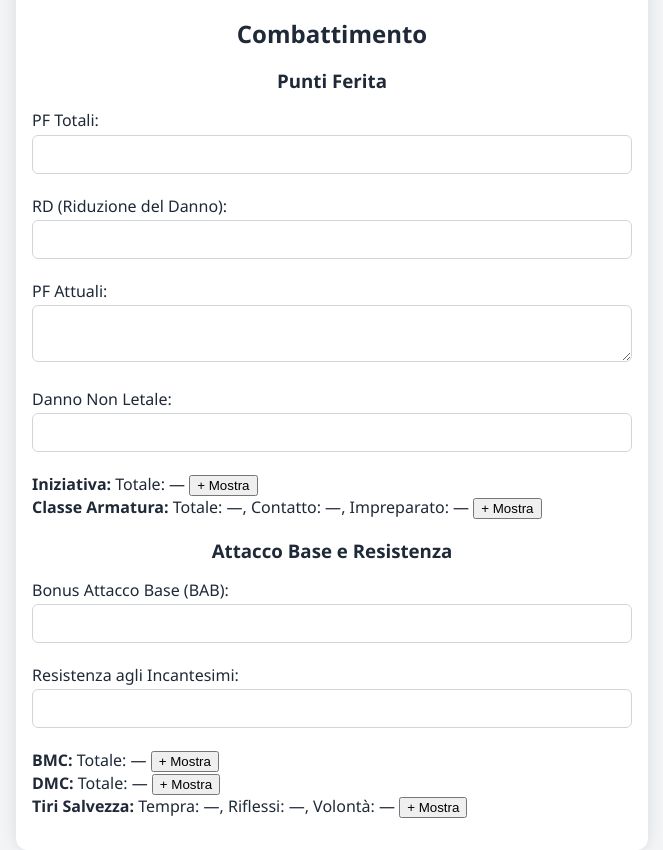
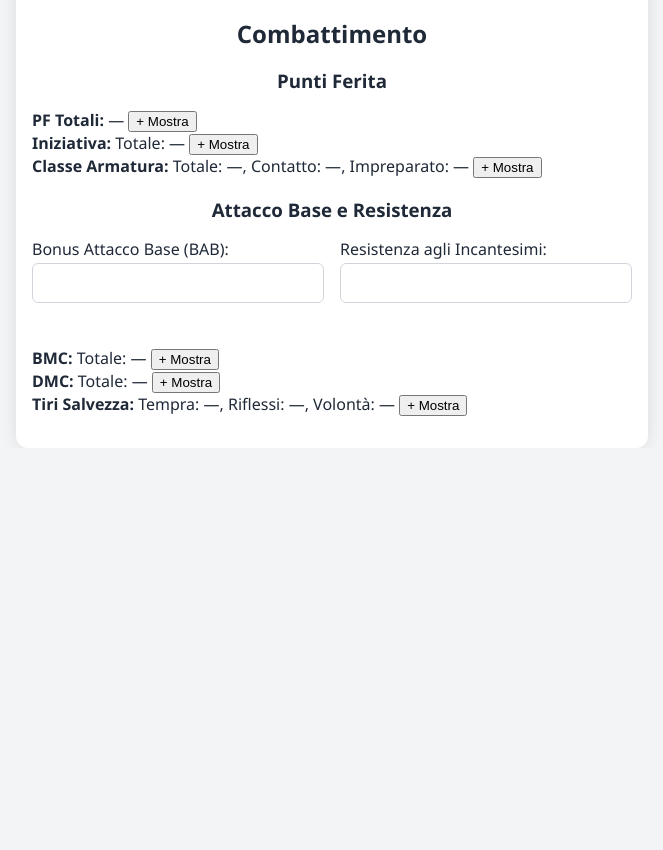
Before and after one commit to Strang394/pathfinder, a plain HTML site: page index.html in a window 1280 px wide. Shown: the part 1478-2328 px from the top of the page, without its empty margins (308-971 px from the left). After the commit the page ends 1926 px from the top, so only its background shows below. Drawn offline with Linux system fonts and the light colour scheme; no server answers.

Commit message:
Update index.html

```diff
--- a/index.html
+++ b/index.html
@@ -105,10 +105,21 @@
 
 <!-- Punti Ferita -->
 <h3>Punti Ferita</h3>
-<label>PF Totali: <input type="number" id="pf_totali" /></label>
-<label>RD (Riduzione del Danno): <input type="text" id="pf_rd" /></label>
-<label>PF Attuali: <textarea id="pf_attuali" rows="2"></textarea></label>
-<label>Danno Non Letale: <input type="text" id="pf_nonletale" /></label>
+
+<div class="blocco">
+  <div class="header">
+    <strong>PF Totali:</strong>
+    <span id="pf_totali_preview">—</span>
+    <button onclick="toggleDettagli(this)">+ Mostra</button>
+  </div>
+  <div class="dettagli" style="display: none;">
+    <label>PF Totali: <input type="number" id="pf_totali" /></label>
+    <label>PF Attuali: <textarea id="pf_attuali" rows="2"></textarea></label>
+    <label>RD (Riduzione del Danno): <input type="text" id="pf_rd" /></label>
+    <label>Danno Non Letale: <input type="text" id="pf_nonletale" /></label>
+  </div>
+</div>
+
 
 <!-- Iniziativa -->
 <div class="blocco">
@@ -148,10 +159,15 @@
   </div>
 </div>
 
-<!-- BAB e Resistenza -->
 <h3>Attacco Base e Resistenza</h3>
-<label>Bonus Attacco Base (BAB): <input type="number" id="bab" /></label>
-<label>Resistenza agli Incantesimi: <input type="number" id="res_inc" /></label>
+<div class="form-grid">
+  <div>
+    <label>Bonus Attacco Base (BAB): <input type="number" id="bab" /></label>
+  </div>
+  <div>
+    <label>Resistenza agli Incantesimi: <input type="number" id="res_inc" /></label>
+  </div>
+</div>
 
 <!-- BMC -->
 <div class="blocco">
```
